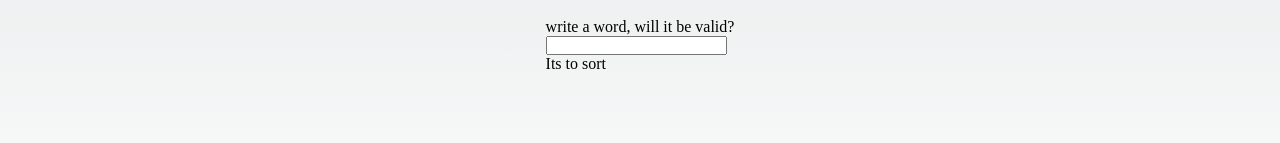
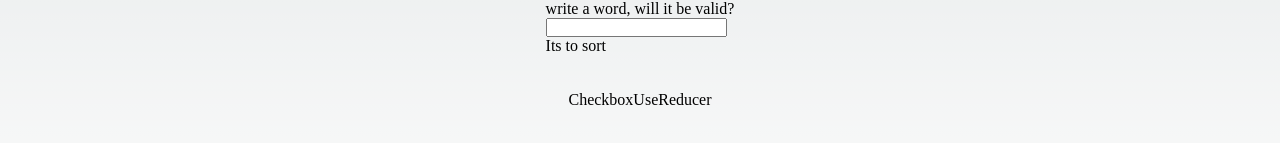
Before and after one commit to Aluonam/hooksReact, a Next.js app: page / in a window 1280 px wide. Shown: the part 485-628 px from the top of the page. Built offline with nearby package versions, Linux system fonts and the light colour scheme; no server answers.

Commit message:
feat: folder an file CheckboxUseReducer

```diff
--- /dev/null
+++ b/components/ejUserReducer/CheckboxUseReducer.jsx
@@ -0,0 +1,9 @@
+import React from 'react'
+
+const CheckboxUseReducer = () => {
+  return (
+    <div>CheckboxUseReducer</div>
+  )
+}
+
+export default CheckboxUseReducer
--- a/pages/index.js
+++ b/pages/index.js
@@ -8,6 +8,7 @@ import EjApiCall from '@/components/ejUseEffect/ejApiCall'
 import Clocke from '@/components/ejUseEffect/Clocke'
 import FormValidation from '@/components/ejUseEffect/FormValidation'
 import MemoizedFunction from '@/components/ejUseMemo/MemoizedFunction'
+import CheckboxUseReducer from '@/components/ejUserReducer/CheckboxUseReducer'
 
 export default function Home() {
   return (
@@ -34,6 +35,8 @@ export default function Home() {
        <FormValidation></FormValidation>
        <br/>
        <MemoizedFunction></MemoizedFunction>
+       <br/>
+       <CheckboxUseReducer></CheckboxUseReducer>
       </main>
     </>
   )
```
